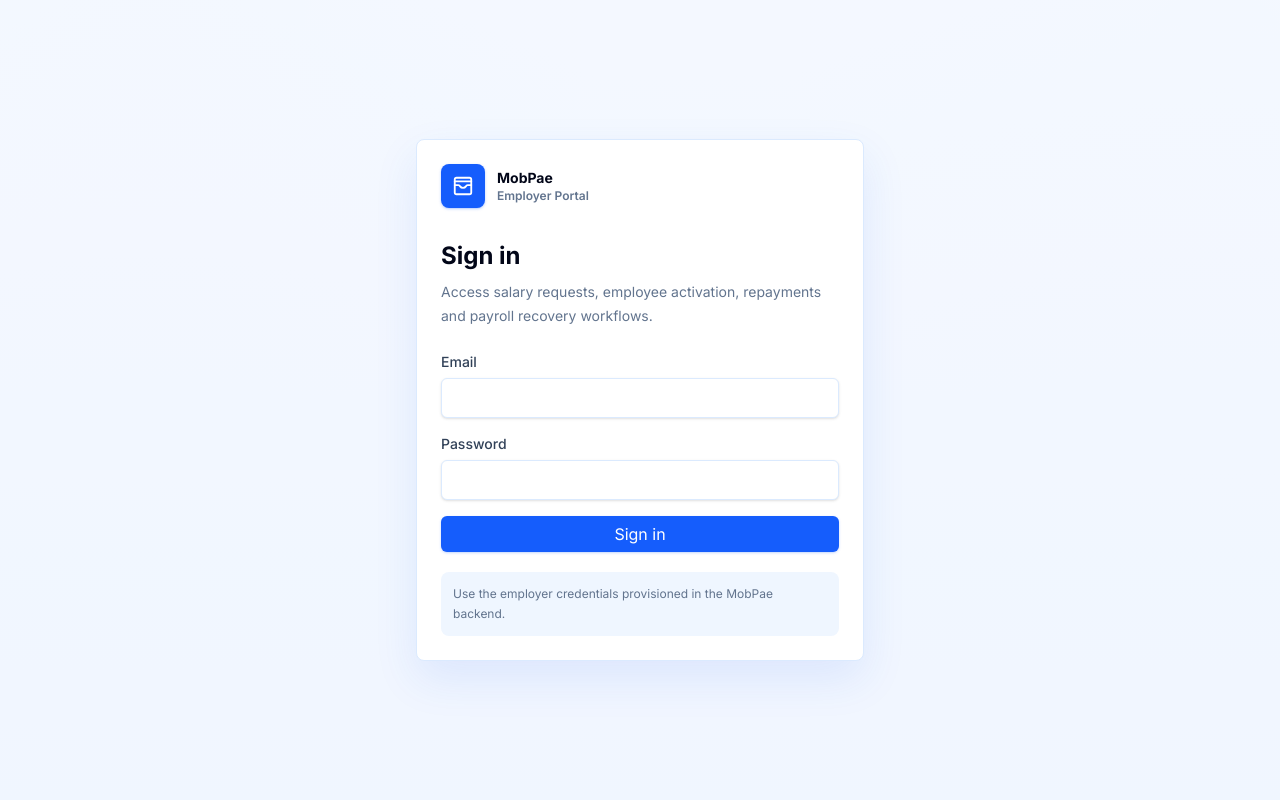
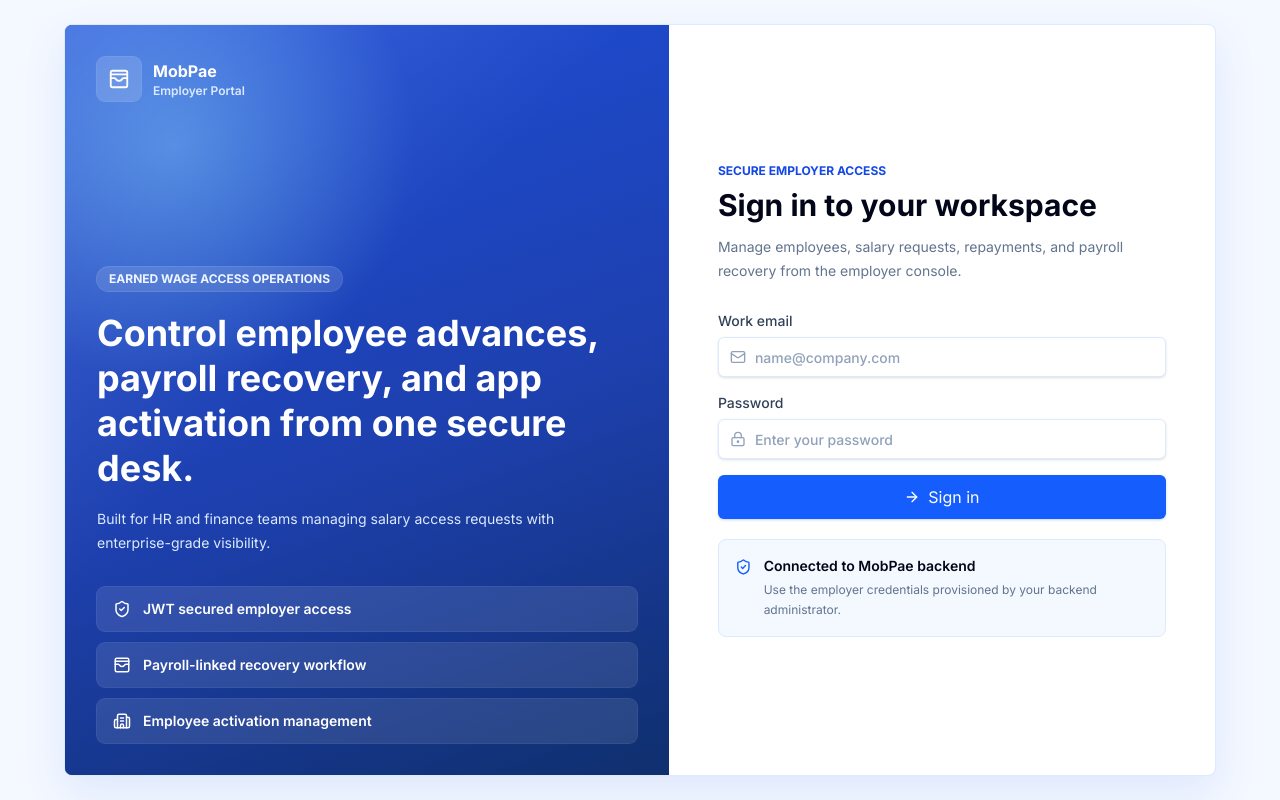
Before and after one commit to MobPae/mobpae-employer, a React (Vite) app: page /login in a window 1280 px wide. Built offline with nearby package versions, Linux system fonts and the light colour scheme; no server answers.

Commit message:
Redesign employer login page

```diff
--- a/src/pages/auth/LoginPage.tsx
+++ b/src/pages/auth/LoginPage.tsx
@@ -1,4 +1,4 @@
-import { WalletCards } from "lucide-react";
+import { ArrowRight, Building2, LockKeyhole, Mail, ShieldCheck, WalletCards } from "lucide-react";
 import { useState } from "react";
 import { Navigate, useLocation, useNavigate } from "react-router-dom";
 import { Button } from "../../components/ui/Button";
@@ -20,9 +20,52 @@
   }
 
   return (
-    <main className="grid min-h-screen place-items-center bg-blue-50/60 px-4 py-10">
-      <section className="w-full max-w-md rounded-lg border border-blue-100 bg-white p-6 shadow-fintech">
-        <div className="flex items-center gap-3">
+    <main className="min-h-screen bg-[#f4f8ff] px-4 py-6 sm:px-6 lg:px-8">
+      <section className="mx-auto grid min-h-[calc(100vh-48px)] max-w-6xl overflow-hidden rounded-lg border border-blue-100 bg-white shadow-fintech lg:grid-cols-[1.05fr_0.95fr]">
+        <aside className="relative hidden bg-blue-700 p-8 text-white lg:flex lg:flex-col">
+          <div className="absolute inset-0 bg-[linear-gradient(135deg,rgba(255,255,255,0.16),rgba(255,255,255,0)_42%),radial-gradient(circle_at_18%_16%,rgba(125,211,252,0.42),transparent_30%),linear-gradient(160deg,#1d4ed8_0%,#1e40af_55%,#0f2f6e_100%)]" />
+          <div className="relative flex items-center gap-3">
+            <div className="grid h-11 w-11 place-items-center rounded-lg bg-white/15 text-white ring-1 ring-white/20">
+              <WalletCards size={22} />
+            </div>
+            <div>
+              <p className="text-base font-bold">MobPae</p>
+              <p className="text-xs font-semibold text-blue-100">Employer Portal</p>
+            </div>
+          </div>
+
+          <div className="relative mt-auto max-w-xl">
+            <p className="inline-flex rounded-full bg-white/12 px-3 py-1 text-xs font-bold uppercase tracking-normal text-blue-50 ring-1 ring-white/20">
+              Earned wage access operations
+            </p>
+            <h1 className="mt-5 text-4xl font-bold leading-tight tracking-normal">
+              Control employee advances, payroll recovery, and app activation from one secure desk.
+            </h1>
+            <p className="mt-4 max-w-lg text-sm leading-6 text-blue-100">
+              Built for HR and finance teams managing salary access requests with enterprise-grade visibility.
+            </p>
+
+            <div className="mt-8 grid gap-3">
+              {[
+                { label: "JWT secured employer access", icon: ShieldCheck },
+                { label: "Payroll-linked recovery workflow", icon: WalletCards },
+                { label: "Employee activation management", icon: Building2 }
+              ].map((item) => {
+                const Icon = item.icon;
+                return (
+                  <div key={item.label} className="flex items-center gap-3 rounded-lg bg-white/10 px-4 py-3 text-sm font-semibold text-white ring-1 ring-white/15">
+                    <Icon size={18} />
+                    {item.label}
+                  </div>
+                );
+              })}
+            </div>
+          </div>
+        </aside>
+
+        <div className="flex items-center justify-center px-5 py-8 sm:px-8 lg:px-12">
+          <div className="w-full max-w-md">
+            <div className="flex items-center gap-3 lg:hidden">
               <div className="grid h-11 w-11 place-items-center rounded-lg bg-blue-600 text-white shadow-sm shadow-blue-600/25">
                 <WalletCards size={22} />
               </div>
@@ -31,12 +74,17 @@
                 <p className="text-xs font-semibold text-slate-500">Employer Portal</p>
               </div>
             </div>
-        <div className="mt-8">
-          <h1 className="text-2xl font-bold text-slate-950">Sign in</h1>
-          <p className="mt-2 text-sm leading-6 text-slate-500">Access salary requests, employee activation, repayments and payroll recovery workflows.</p>
+
+            <div className="mt-8 lg:mt-0">
+              <p className="text-xs font-bold uppercase tracking-normal text-blue-700">Secure employer access</p>
+              <h2 className="mt-2 text-3xl font-bold tracking-normal text-slate-950">Sign in to your workspace</h2>
+              <p className="mt-3 text-sm leading-6 text-slate-500">
+                Manage employees, salary requests, repayments, and payroll recovery from the employer console.
+              </p>
             </div>
+
             <form
-          className="mt-6 grid gap-4"
+              className="mt-7 grid gap-4"
               onSubmit={async (event) => {
                 event.preventDefault();
                 setError("");
@@ -51,15 +99,44 @@
                 }
               }}
             >
-          <Input label="Email" type="email" value={email} onChange={(event) => setEmail(event.target.value)} />
-          <Input label="Password" type="password" value={password} onChange={(event) => setPassword(event.target.value)} />
+              <Input
+                icon={<Mail size={16} />}
+                label="Work email"
+                type="email"
+                value={email}
+                autoComplete="email"
+                placeholder="name@company.com"
+                onChange={(event) => setEmail(event.target.value)}
+                required
+              />
+              <Input
+                icon={<LockKeyhole size={16} />}
+                label="Password"
+                type="password"
+                value={password}
+                autoComplete="current-password"
+                placeholder="Enter your password"
+                onChange={(event) => setPassword(event.target.value)}
+                required
+              />
               {error ? <p className="rounded-md bg-rose-50 px-3 py-2 text-sm font-semibold text-rose-700">{error}</p> : null}
-          <Button type="submit" disabled={loading}>
+              <Button type="submit" className="min-h-11 w-full" disabled={loading} icon={!loading ? <ArrowRight size={16} /> : undefined}>
                 {loading ? "Signing in..." : "Sign in"}
               </Button>
             </form>
-        <div className="mt-5 rounded-lg bg-blue-50 p-3 text-xs leading-5 text-slate-500">
-          Use the employer credentials provisioned in the MobPae backend.
+
+            <div className="mt-5 rounded-lg border border-blue-100 bg-blue-50/70 p-4">
+              <div className="flex gap-3">
+                <ShieldCheck className="mt-0.5 text-blue-600" size={18} />
+                <div>
+                  <p className="text-sm font-semibold text-slate-950">Connected to MobPae backend</p>
+                  <p className="mt-1 text-xs leading-5 text-slate-500">
+                    Use the employer credentials provisioned by your backend administrator.
+                  </p>
+                </div>
+              </div>
+            </div>
+          </div>
         </div>
       </section>
     </main>
```
Lines whose indentation alone changed are shown as unchanged.
